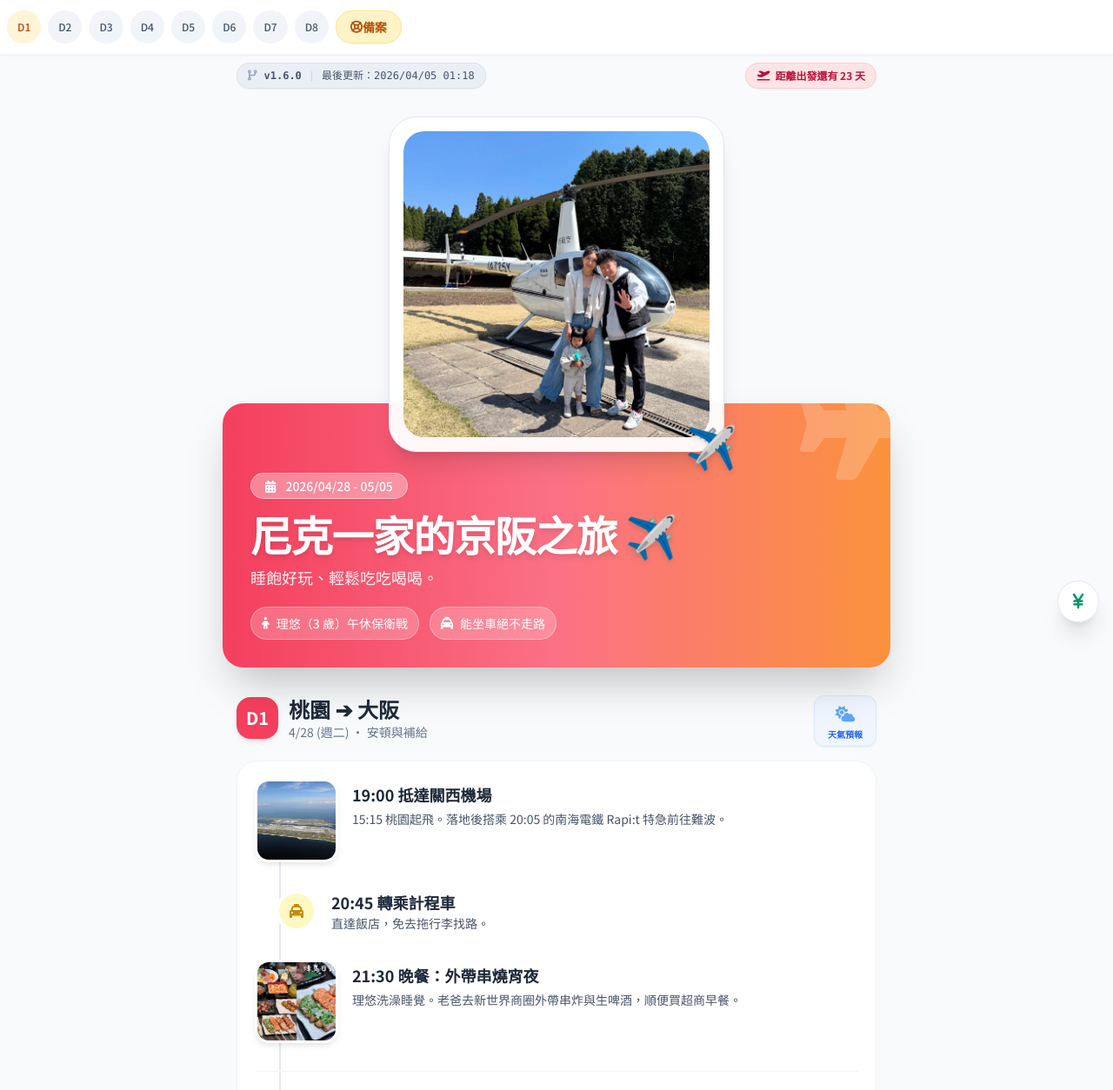
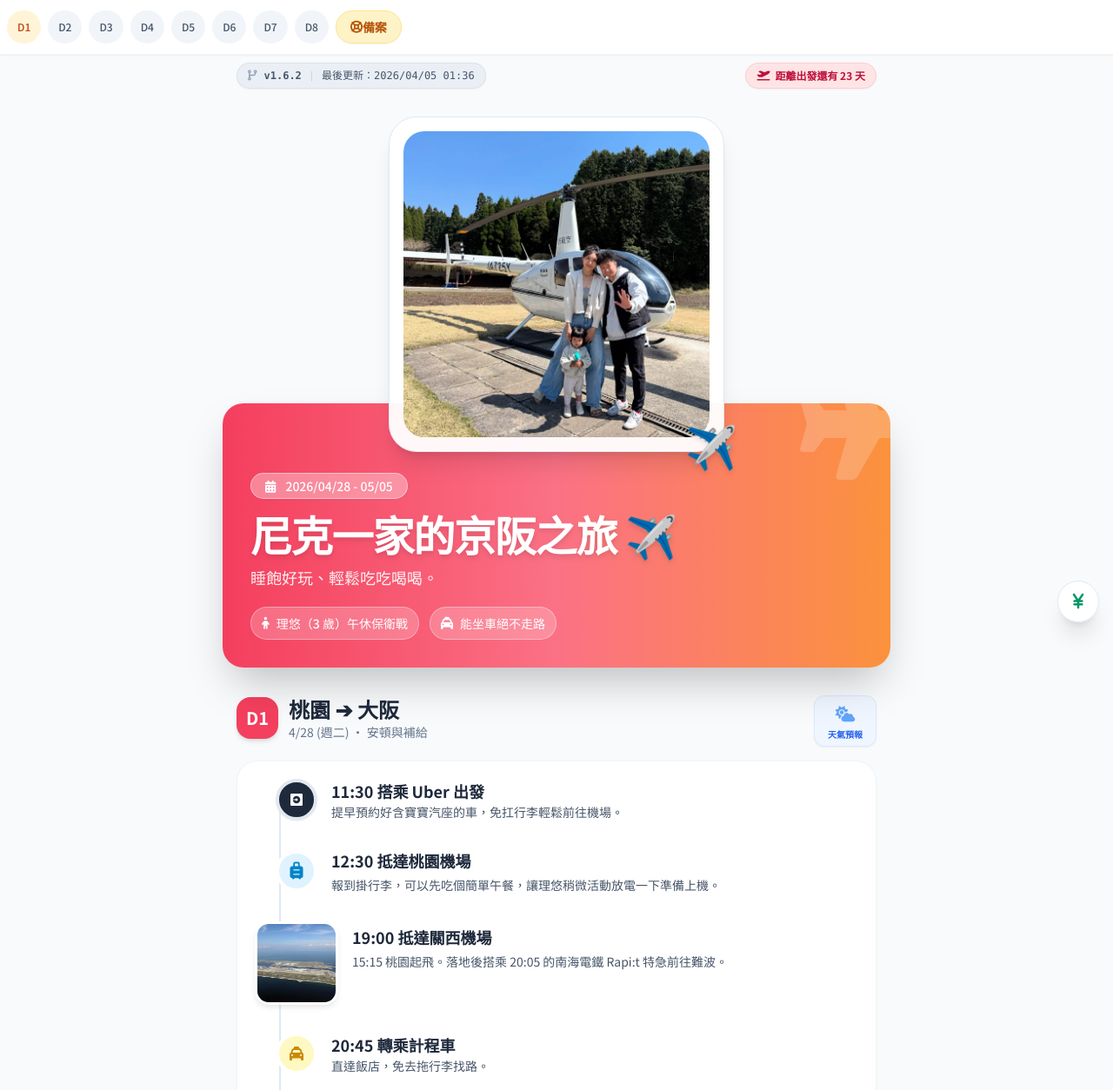
Before and after one commit to NickWang0317/osaka-chill-trip, a plain HTML site: page index.html in a window 1280 px wide. Shown: the top 1254 px of the page at 87% size. Drawn offline with nearby package versions, Linux system fonts and the light colour scheme; no server answers.

Commit message:
Update index.html

```diff
--- a/index.html
+++ b/index.html
@@ -215,9 +215,9 @@
     <div class="max-w-3xl mx-auto px-4 flex justify-between items-center -mt-2 mb-6 relative z-10">
       <div class="bg-slate-200/60 backdrop-blur-sm border border-slate-300/50 text-slate-600 text-[10px] sm:text-xs px-3 py-1.5 rounded-full font-mono flex items-center gap-2 shadow-sm">
         <i class="fas fa-code-branch text-slate-400"></i>
-        <span class="font-bold">v1.6.0</span>
+        <span class="font-bold">v1.6.2</span>
         <span class="text-slate-300">|</span>
-        <span>最後更新：2026/04/05 01:18</span>
+        <span>最後更新：2026/04/05 01:36</span>
       </div>
 
       <!-- 倒數計時小工具 -->
@@ -314,6 +314,30 @@
         >
           <div class="timeline-line"></div>
 
+          <!-- 預約 Uber 時間 -->
+          <div class="relative z-10 flex gap-4 mb-8 items-center">
+            <div class="icon-box bg-slate-800 text-white shrink-0 shadow-sm border-slate-200">
+              <i class="fab fa-uber"></i>
+            </div>
+            <div>
+              <div class="font-bold text-lg">11:30 搭乘 Uber 出發</div>
+              <p class="text-slate-600 text-sm">提早預約好含寶寶汽座的車，免扛行李輕鬆前往機場。</p>
+            </div>
+          </div>
+
+          <!-- 抵達桃園機場時間 (修改為 Icon 版本) -->
+          <div class="relative z-10 flex gap-4 mb-8 items-center">
+            <div class="icon-box bg-sky-100 text-sky-600 shrink-0">
+              <i class="fas fa-suitcase-rolling text-xl"></i>
+            </div>
+            <div>
+              <div class="font-bold text-lg">12:30 抵達桃園機場</div>
+              <p class="text-slate-600 text-sm mt-1">
+                報到掛行李，可以先吃個簡單午餐，讓理悠稍微活動放電一下準備上機。
+              </p>
+            </div>
+          </div>
+
           <div class="relative z-10 flex gap-4 mb-8 items-start">
             <img
               src="images/d1-airplane.jpg"
@@ -928,17 +952,13 @@
         >
           <div class="timeline-line"></div>
 
-          <!-- Klook 和服預訂卡片更新 -->
+          <!-- Klook 和服預訂卡片更新 (修改為 Icon 版本) -->
           <div
             class="relative z-10 flex gap-4 items-start bg-pink-50 p-4 rounded-2xl border border-pink-200 mb-8 shadow-sm"
           >
-            <img
-              src="images/d5-kimono.jpg"
-              onerror="this.src='https://placehold.co/150x150/fbcfe8/be185d?text=Kimono'"
-              alt="和服體驗"
-              class="thumb-img shrink-0 border-pink-300"
-              loading="lazy"
-            />
+            <div class="icon-box bg-pink-100 text-pink-500 shrink-0 !ml-0 border-pink-300 shadow-sm">
+              <i class="fas fa-camera-retro text-xl"></i>
+            </div>
             <div class="pt-1 w-full">
               <div class="text-xs font-bold text-pink-500 mb-1 tracking-wider">
                 <i class="fas fa-ticket-alt"></i> KLOOK 預訂確認
```
